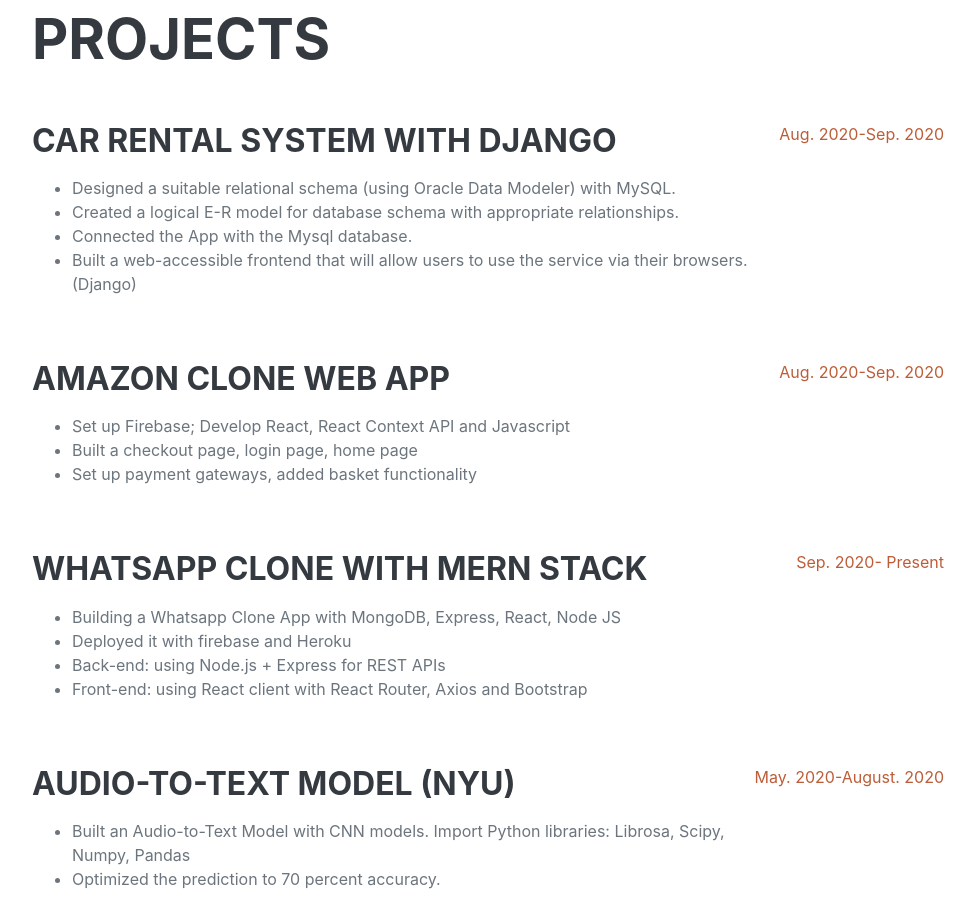
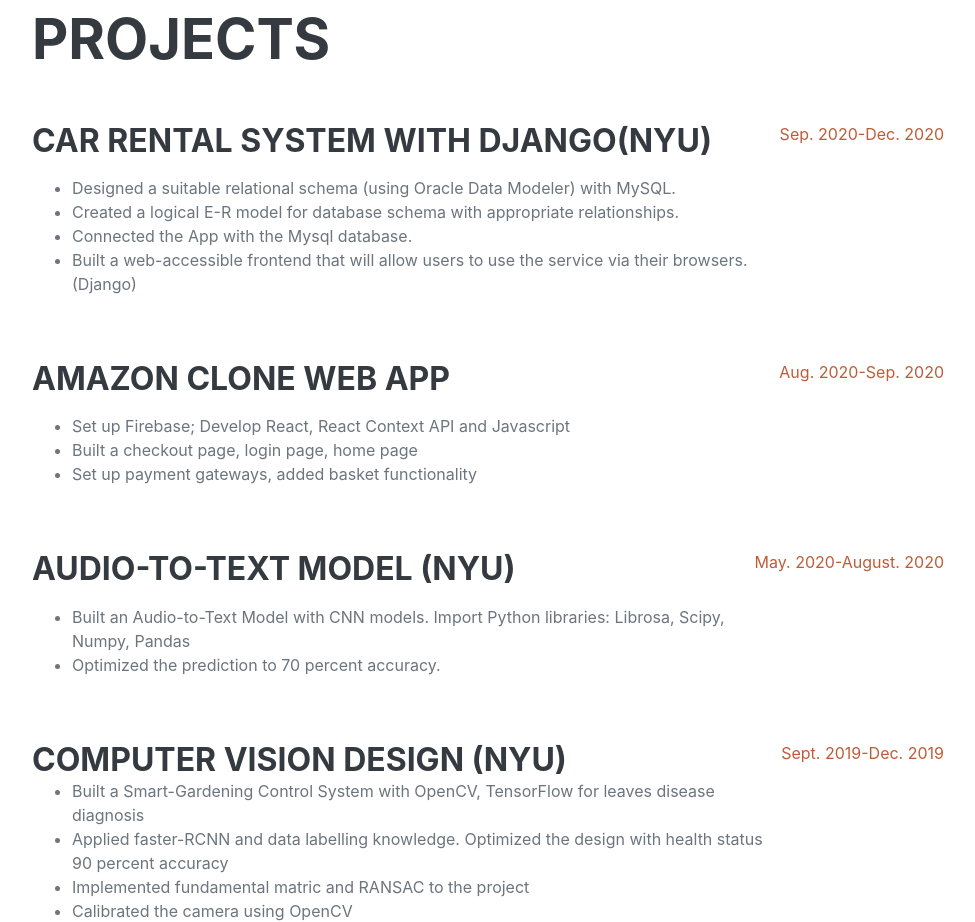
Before and after one commit to Ann0426/ann0426.github.io, a plain HTML site: page index.html in a window 1280 px wide. Shown: the part 3480-4402 px from the top of the page, without its empty margins (288-1263 px from the left). Drawn offline with nearby package versions, Linux system fonts and the light colour scheme; a web font is replaced by a local one.

Commit message:
car rental system

```diff
--- a/index.html
+++ b/index.html
@@ -158,7 +158,7 @@ Cloud Computing, TCP/IP</div>
                     <h2 class="mb-5">Projects</h2>
                     <div class="d-flex flex-column flex-md-row justify-content-between mb-5">
                         <div class="flex-grow-1">
-                            <h3 class="mb-0">Car Rental System with Django</h3>
+                            <h3 class="mb-0">Car Rental System with Django(NYU)</h3>
                             <p>
                             <ul>
                               <li>Designed a suitable relational schema (using Oracle Data Modeler) with MySQL. </li>
@@ -167,7 +167,7 @@ Cloud Computing, TCP/IP</div>
                               <li>Built a web-accessible frontend that will allow users to use the service via their browsers. (Django)</li>
                             </ul></p>
                         </div>
-                        <div class="flex-shrink-0"><span class="text-primary">Aug. 2020-Sep. 2020</span></div>
+                        <div class="flex-shrink-0"><span class="text-primary">Sep. 2020-Dec. 2020</span></div>
                     </div>
                     <div class="d-flex flex-column flex-md-row justify-content-between mb-5">
                         <div class="flex-grow-1">
@@ -181,20 +181,7 @@ Cloud Computing, TCP/IP</div>
                         </div>
                         <div class="flex-shrink-0"><span class="text-primary">Aug. 2020-Sep. 2020</span></div>
                     </div>
-                    <div class="d-flex flex-column flex-md-row justify-content-between mb-5">
-                        <div class="flex-grow-1">
-                            <h3 class="mb-0">Whatsapp Clone with MERN Stack</h3>
-                            <p>
-                            <ul>
-                              <li>Building a Whatsapp Clone App with MongoDB, Express, React, Node JS </li>
-                              <li>Deployed it with firebase and Heroku</li>
-                              <li>Back-end: using Node.js + Express for REST APIs</li>
-                              <li>Front-end: using React client with React Router, Axios and Bootstrap</li>
 
-                            </ul></p>
-                        </div>
-                        <div class="flex-shrink-0"><span class="text-primary"> Sep. 2020- Present</span></div>
-                    </div>
                     <div class="d-flex flex-column flex-md-row justify-content-between mb-5">
                         <div class="flex-grow-1">
                             <h3 class="mb-0">Audio-to-Text Model (NYU)</h3>
```
